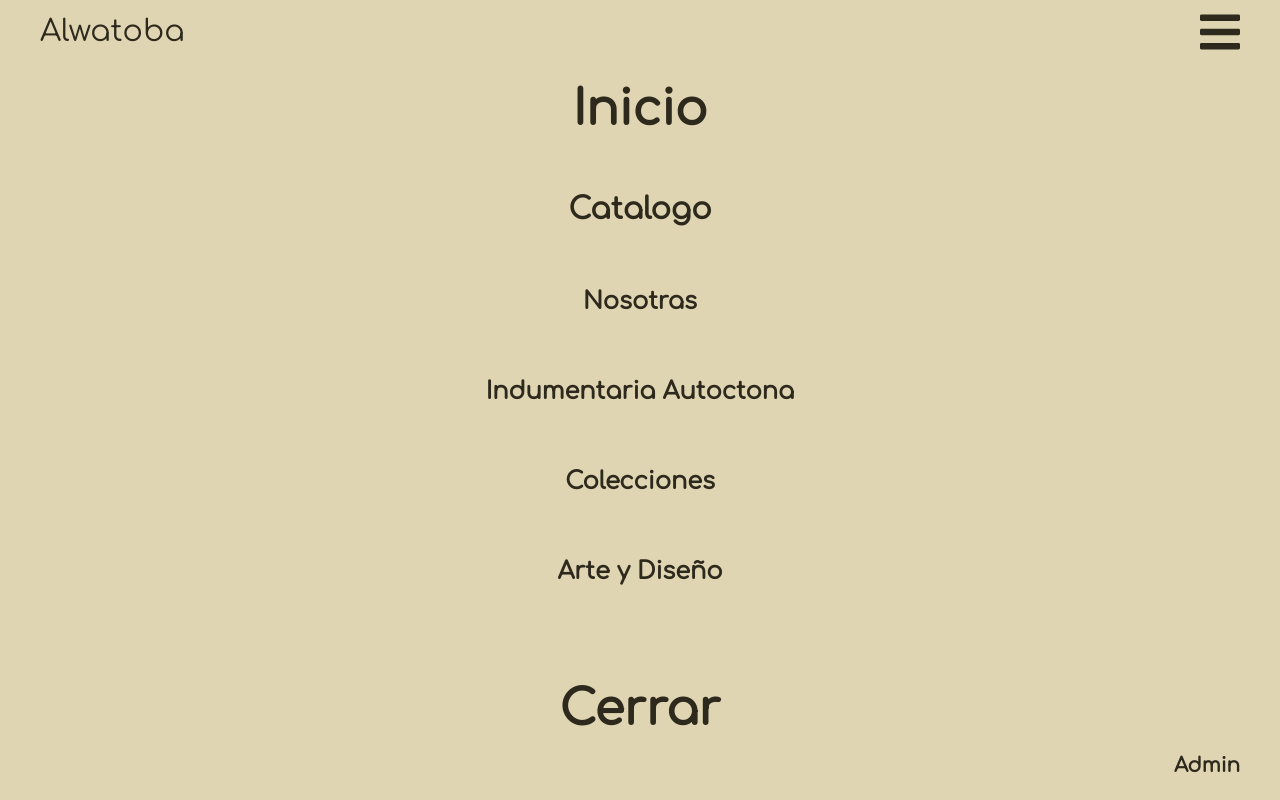
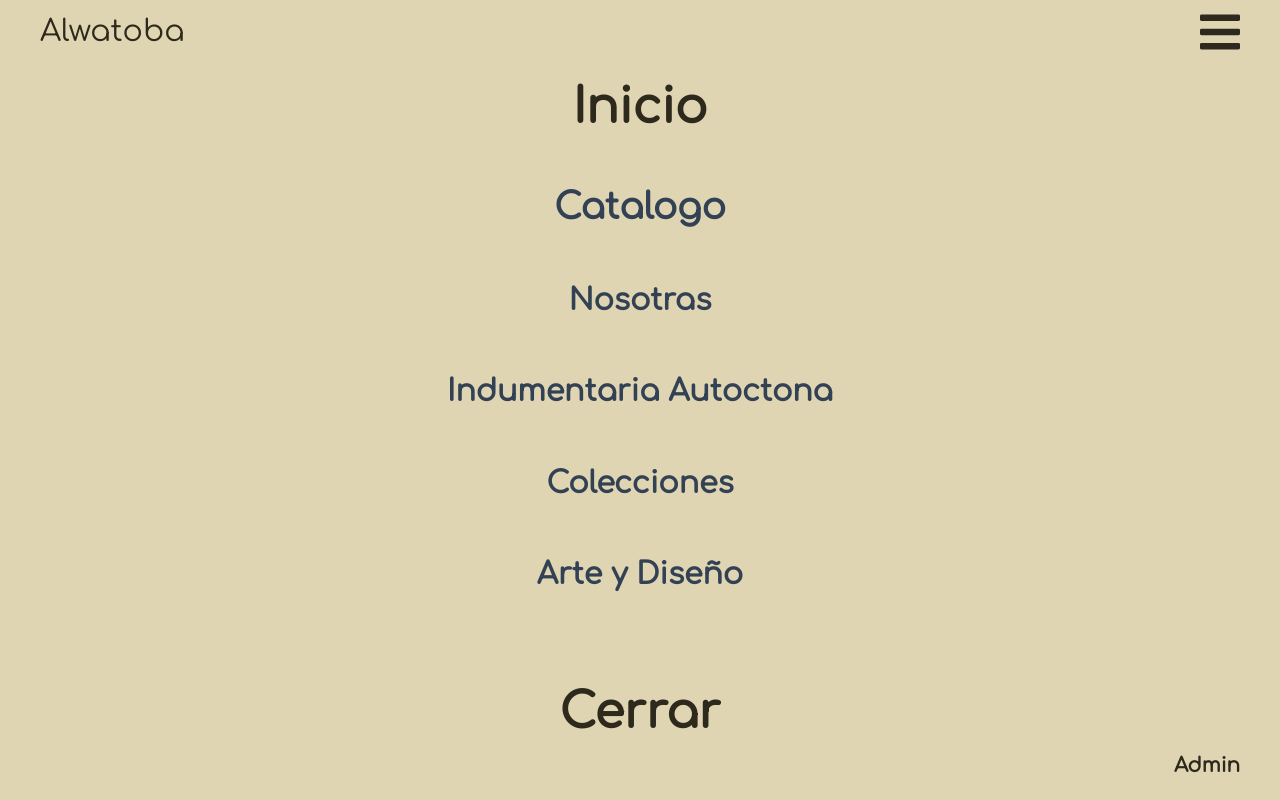
Before and after one commit to GermanGab1781/Alwatoba, a React (Create React App) app: page /Product in a window 1280 px wide. Both pictures are taken after a click on the button 1220 px from the left and 32 px from the top of the page. Shown: the top 800 px of the page. Built offline with nearby package versions, Linux system fonts and the light colour scheme; no server answers.

Commit message:
More Style changes

```diff
--- a/src/components/Footer.jsx
+++ b/src/components/Footer.jsx
@@ -49,17 +49,17 @@ export default function Footer() {
           <span className="font-comfortaa">Redes</span>
           <div className="flex flex-row pt-5 gap-x-3 md:place-content-start place-content-center">
             <a className="" href="https://www.instagram.com/alwatoba"><BsInstagram className="h-10 w-10 scale-110 transition-all"/></a>
-            <a className="md:ml-6 ml-3" href="https://www.instagram.com/alwatoba"><BsWhatsapp className="h-10 w-10 scale-110 transition-all"/></a>
-            <a className="md:ml-6 ml-3" href="https://www.instagram.com/alwatoba"><BsPinterest className="h-10 w-10 scale-110 transition-all"/></a>
+            <a className="md:ml-6 ml-3" href="https://wa.me/5493704413281"><BsWhatsapp className="h-10 w-10 scale-110 transition-all"/></a>
+            <a className="md:ml-6 ml-3" href="https://ar.pinterest.com/alwatoba/"><BsPinterest className="h-10 w-10 scale-110 transition-all"/></a>
           </div>
         </div>
         <div className="">
           <span className="font-comfortaa">Contactos</span>
           <div className="flex flex-col pl-2 ml-7 md:text-start text-center text-xl">
-            <a className="relative" href="https://www.instagram.com/alwatoba"><BsFillChatRightTextFill className="absolute -left-8 bottom-0 h-5 w-10"/>alwatoba@gmail.com</a>
-            <a className="relative" href="https://www.instagram.com/alwatoba"><BsFillTelephoneFill className="absolute -left-8 bottom-0 h-5 w-10"/>+5493704413281</a>
+            <a href="mailto:alwatoba@gmail.com" target="_blank" rel='noreferrer'><BsFillChatRightTextFill className="absolute -left-8 bottom-0 h-5 w-10"/>alwatoba@gmail.com</a>
+            <a className="relative" href="https://wa.me/5493704413281"><BsFillTelephoneFill className="absolute -left-8 bottom-0 h-5 w-10"/>+5493704413281</a>
             <a className="relative" href="https://www.instagram.com/alwatoba"><HiLocationMarker className="absolute -left-8 bottom-0 h-5 w-10"/>560 Av. Maradona</a>
-            <a className="relative" href="https://www.instagram.com/alwatoba"><HiReceiptRefund className="absolute -left-8 bottom-0 h-5 w-10"/>Boton de arrepentimiento</a>
+            <a className="relative" href="https://wa.me/5493704413281"><HiReceiptRefund className="absolute -left-8 bottom-0 h-5 w-10"/>Boton de arrepentimiento</a>
           </div>
         </div>
       </div>
--- a/src/components/Navbar.jsx
+++ b/src/components/Navbar.jsx
@@ -21,13 +21,13 @@ export default function Navbar(){
         :"visible flex flex-col mt-5 h-screen place-content-evenly sm:whitespace-nowrap text-center opacity-100 lg:text-4xl text-3xl sm:font-semibold font-bold transition-all ease-in-out duration-500 delay-500"
       }>
         <>
-        <NavLink className="text-center cursor-pointer md:text-5xl text-4xl custom-Color4 transition-all delay-75" to="/Alwatoba" onClick={()=>setNavButton(!navButton)}>Inicio</NavLink>
-        <NavLink className="hover:text-slate-50 md:text-3xl transition-all delay-75" to="/Catalog/All" onClick={()=>setNavButton(!navButton)}>Catalogo</NavLink>
-        <NavLink className="hover:text-slate-50 md:text-2xl transition-all delay-75" to="/Blogs" onClick={()=>setNavButton(!navButton)}>Nosotras</NavLink>
-        <NavLink className="hover:text-slate-50 md:text-2xl transition-all delay-75" to="/Catalog/Autoctona/all" onClick={()=>setNavButton(!navButton)}>Indumentaria Autoctona</NavLink>
-        <NavLink className="hover:text-slate-50 md:text-2xl transition-all delay-75" to="/Catalog/Colecciones/all" onClick={()=>setNavButton(!navButton)}>Colecciones</NavLink>
-        <NavLink className="hover:text-slate-50 md:text-2xl transition-all delay-75" to="/Catalog/ArteYDisenio/all" onClick={()=>setNavButton(!navButton)}>Arte y Diseño</NavLink>
-        <span className="text-center cursor-pointer md:text-5xl text-4xl custom-Color4 transition-all delay-75 mt-10" onClick={()=>setNavButton(!navButton)}>Cerrar</span>
+        <NavLink className="text-center cursor-pointer text-5xl custom-Color4 transition-all delay-75" to="/Alwatoba" onClick={()=>setNavButton(!navButton)}>Inicio</NavLink>
+        <NavLink className="hover:text-slate-50 text-slate-700 text-4xl transition-all delay-75" to="/Catalog/All" onClick={()=>setNavButton(!navButton)}>Catalogo</NavLink>
+        <NavLink className="hover:text-slate-50 text-slate-700 text-3xl transition-all delay-75" to="/Blogs" onClick={()=>setNavButton(!navButton)}>Nosotras</NavLink>
+        <NavLink className="hover:text-slate-50 text-slate-700 text-3xl transition-all delay-75" to="/Catalog/Autoctona/all" onClick={()=>setNavButton(!navButton)}>Indumentaria Autoctona</NavLink>
+        <NavLink className="hover:text-slate-50 text-slate-700 text-3xl transition-all delay-75" to="/Catalog/Colecciones/all" onClick={()=>setNavButton(!navButton)}>Colecciones</NavLink>
+        <NavLink className="hover:text-slate-50 text-slate-700 text-3xl transition-all delay-75" to="/Catalog/ArteYDisenio/all" onClick={()=>setNavButton(!navButton)}>Arte y Diseño</NavLink>
+        <span className="text-center cursor-pointer text-5xl custom-Color4 transition-all delay-75 mt-10" onClick={()=>setNavButton(!navButton)}>Cerrar</span>
         </>
         <NavLink className="hover:text-slate-50 text-xl absolute right-10 bottom-5 transition-all delay-75" to="/login" onClick={()=>setNavButton(!navButton)}>Admin</NavLink>
       </div>
--- a/src/pages/Blogs.jsx
+++ b/src/pages/Blogs.jsx
@@ -56,8 +56,8 @@ export default function Blogs() {
         <span>
           <span className="xl:ml-3 ml-1 font-bold custom-ColorMain">Nuestro propósito</span> es transmitir los valores en los que crecimos, la naturaleza y la cultura de nuestra provincia. Las ricas vivencias de nuestra crianza, que determinaron las mujeres en que nos transformamos.
         </span>
-        <NavLink className="xl:mt-16 mt-5 text-center xl:text-5xl text-3xl custom-ColorMain hover:font-bold transition-all" to="/Alwatoba">Volver a inicio</NavLink>
-        <NavLink className="xl:mt-10 mt-5 text-center xl:text-5xl text-3xl custom-ColorMain hover:font-bold transition-all" to="/Catalog/all">Ver Catálogo</NavLink>
+        <NavLink className="xl:mt-16 mt-5 text-center xl:text-5xl text-3xl custom-ColorMain hover:text-slate-50 transition-all" to="/Alwatoba">Volver a inicio</NavLink>
+        <NavLink className="xl:mt-10 mt-5 text-center xl:text-5xl text-3xl custom-ColorMain hover:text-slate-50 transition-all" to="/Catalog/all">Ver Catálogo</NavLink>
       </div>
     </motion.div>
   )
```
